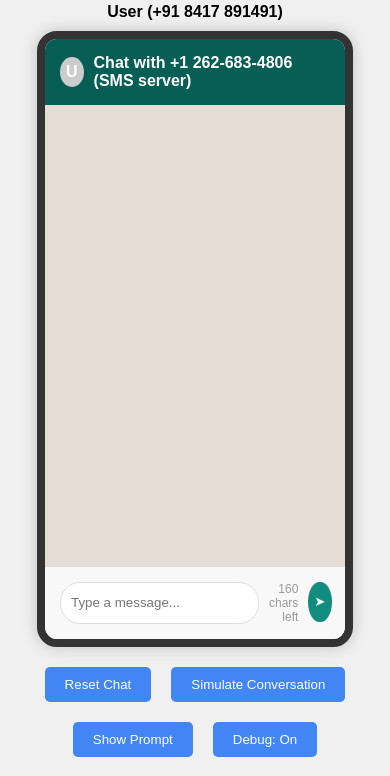
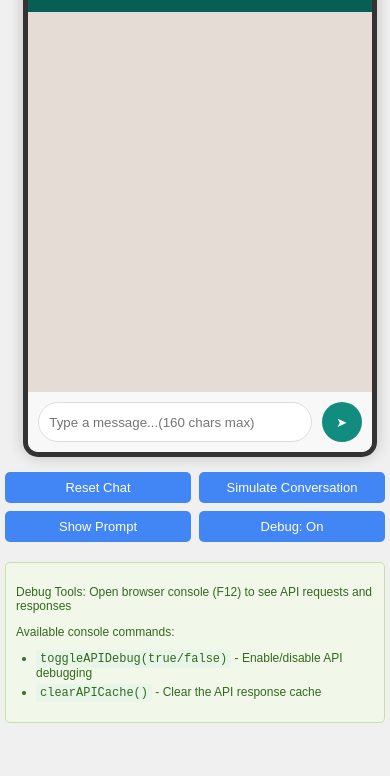
Before and after one commit to prashantsingh2408/digital-activator-sms, a plain HTML site: page index.html in a window 390 px wide. Shown: the part 134-910 px from the top of the page. After the commit the page ends 862 px from the top, so only its background shows below. Drawn offline with Linux system fonts and the light colour scheme.

Commit message:
UI update: - mobile reponsive - ui fixes

```diff
--- a/index.html
+++ b/index.html
@@ -2,7 +2,7 @@
 <html lang="en">
 <head>
     <meta charset="UTF-8">
-    <meta name="viewport" content="width=device-width, initial-scale=1.0">
+    <meta name="viewport" content="width=device-width, initial-scale=1.0, maximum-scale=1.0, user-scalable=no">
     <title>SMS Prototype</title>
     <link rel="stylesheet" href="style.css">
 </head>
@@ -25,8 +25,7 @@
                     <!-- Messages will be added here by JavaScript -->
                 </div>
                 <div class="input-area">
-                    <input type="text" class="message-input" id="user-input" placeholder="Type a message..." maxlength="160">
-                    <div id="char-counter" class="character-counter">160 chars left</div>
+                    <input type="text" class="message-input" id="user-input" placeholder="Type a message...(160 chars max)" maxlength="160">
                     <button class="send-button" id="user-send">➤</button>
                 </div>
             </div>
--- a/style.css
+++ b/style.css
@@ -16,7 +16,7 @@ body {
 }
 
 .phone {
-    width: 300px;
+    width: 400px;
     height: 600px;
     background-color: #fff;
     border-radius: 20px;
@@ -230,3 +230,165 @@ body {
     color: #999;
     text-align: right;
 }
+
+/* Add these responsive styles to the bottom of your style.css file */
+
+/* Base styles - making things more responsive at all sizes */
+body {
+    font-family: Arial, sans-serif;
+    background-color: #f0f0f0;
+    margin: 0;
+    padding: 10px;
+    display: flex;
+    flex-direction: column;
+    align-items: center;
+    max-width: 100%;
+    overflow-x: hidden;
+}
+
+h1 {
+    font-size: 1.8rem;
+    text-align: center;
+    margin: 10px 0;
+}
+
+.container {
+    display: flex;
+    justify-content: center;
+    gap: 20px;
+    flex-wrap: wrap;
+    width: 100%;
+    max-width: 1200px;
+}
+
+.phone {
+    width: 350px;
+    height: 550px;
+    max-width: 100%;
+    background-color: #fff;
+    border-radius: 20px;
+    overflow: hidden;
+    box-shadow: 0 0 15px rgba(0, 0, 0, 0.2);
+    display: flex;
+    flex-direction: column;
+    position: relative;
+    border: 8px solid #333;
+    margin: 0 auto;
+}
+
+.controls {
+    margin-top: 20px;
+    display: flex;
+    gap: 10px;
+    flex-wrap: wrap;
+    justify-content: center;
+    width: 100%;
+    max-width: 800px;
+}
+
+.control-button {
+    padding: 8px 15px;
+    font-size: 14px;
+}
+
+.debug-info,
+.prompt-container {
+    max-width: 100%;
+    box-sizing: border-box;
+    padding: 10px;
+    font-size: 13px;
+}
+
+/* Mobile (Small screens) */
+@media (max-width: 600px) {
+    body {
+        padding: 5px;
+    }
+
+    h1 {
+        font-size: 1.5rem;
+    }
+
+    .phone {
+        width: 100%;
+        height: 500px;
+        border-width: 5px;
+        border-radius: 15px;
+    }
+
+    .phone-header h3 {
+        font-size: 14px;
+    }
+
+    .message {
+        font-size: 14px;
+        padding: 8px;
+        max-width: 85%;
+    }
+
+    .input-area {
+        padding: 10px;
+    }
+
+    .controls {
+        gap: 8px;
+        margin-top: 15px;
+    }
+
+    .control-button {
+        padding: 8px 12px;
+        font-size: 13px;
+        flex-grow: 1;
+        width: calc(50% - 8px);
+        margin: 0;
+        text-align: center;
+    }
+
+    .debug-info {
+        font-size: 12px;
+    }
+
+    .character-counter {
+        font-size: 11px;
+    }
+}
+
+/* Tablet (Medium screens) */
+@media (min-width: 601px) and (max-width: 900px) {
+    .phone {
+        width: 320px;
+        height: 530px;
+    }
+
+    .control-button {
+        flex-basis: calc(33.333% - 10px);
+    }
+}
+
+/* Adjust flexbox for debug info on all screens */
+@media (max-width: 900px) {
+    .debug-info ul {
+        padding-left: 20px;
+    }
+
+    .debug-info li {
+        margin-bottom: 5px;
+    }
+}
+
+/* Fix for very small screens */
+@media (max-width: 350px) {
+    .input-area {
+        flex-direction: column;
+        align-items: stretch;
+    }
+
+    .message-input {
+        margin-right: 0;
+        margin-bottom: 8px;
+    }
+
+    .send-button {
+        align-self: flex-end;
+    }
+}
```
